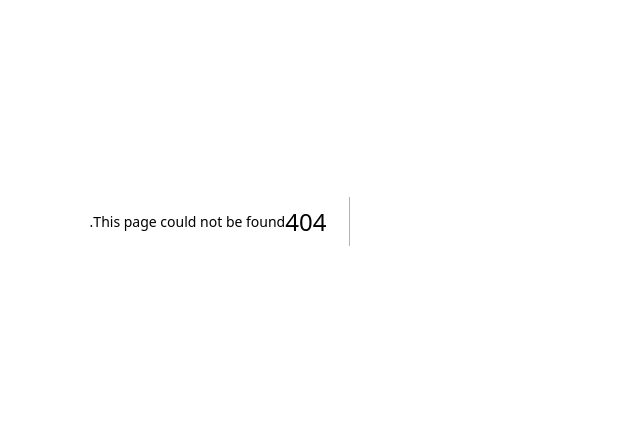
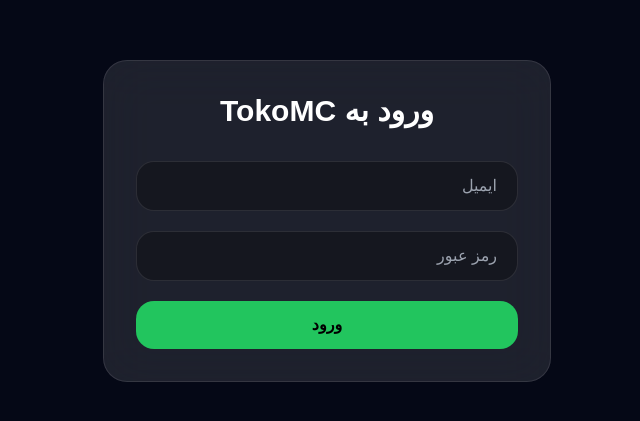
Before and after one commit to TokoMC/tokomc.github.io, a Next.js app: page /login in a window 1280 px wide. Before the commit this address had no page. Shown: the part 179-600 px from the top of the page, without its empty margins (452-1092 px from the left). Built offline with nearby package versions, Linux system fonts and the light colour scheme.

Commit message:
Create page.js

```diff
--- /dev/null
+++ b/app/login/page.js
@@ -0,0 +1,99 @@
+export default function LoginPage() {
+  return (
+    <main
+      className="
+      min-h-screen
+      flex
+      items-center
+      justify-center
+      px-6
+      "
+    >
+
+      <div
+        className="
+        w-full
+        max-w-md
+        bg-white/10
+        backdrop-blur-xl
+        border
+        border-white/10
+        rounded-3xl
+        p-8
+        "
+      >
+
+        <h1
+          className="
+          text-3xl
+          font-black
+          text-white
+          text-center
+          mb-8
+          "
+        >
+          ورود به TokoMC
+        </h1>
+
+
+        <div className="space-y-5">
+
+          <input
+            type="email"
+            placeholder="ایمیل"
+            className="
+            w-full
+            px-5
+            py-3
+            rounded-xl
+            bg-black/30
+            border
+            border-white/10
+            text-white
+            outline-none
+            focus:border-green-400
+            "
+          />
+
+
+          <input
+            type="password"
+            placeholder="رمز عبور"
+            className="
+            w-full
+            px-5
+            py-3
+            rounded-xl
+            bg-black/30
+            border
+            border-white/10
+            text-white
+            outline-none
+            focus:border-green-400
+            "
+          />
+
+
+          <button
+            className="
+            w-full
+            py-3
+            rounded-xl
+            bg-green-500
+            text-black
+            font-bold
+            hover:scale-105
+            transition
+            "
+          >
+            ورود
+          </button>
+
+        </div>
+
+
+      </div>
+
+    </main>
+  );
+}
```
